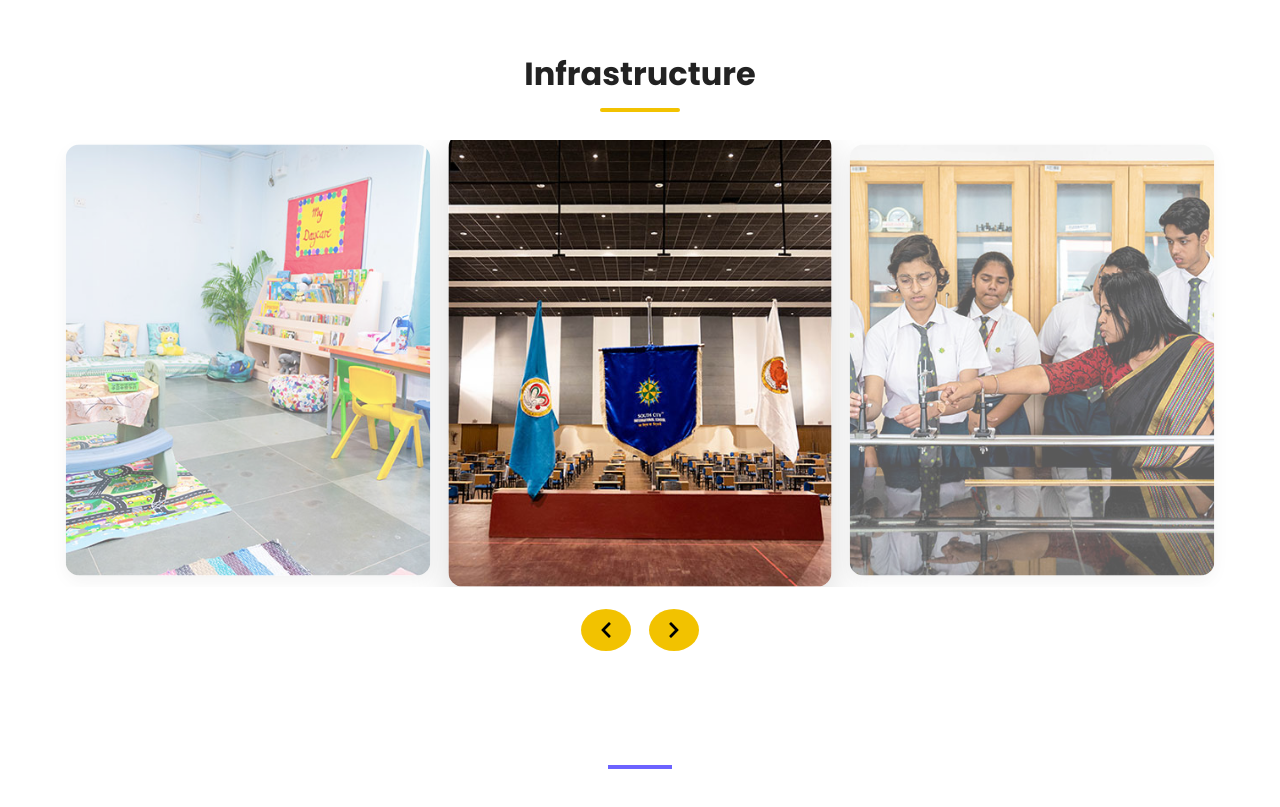
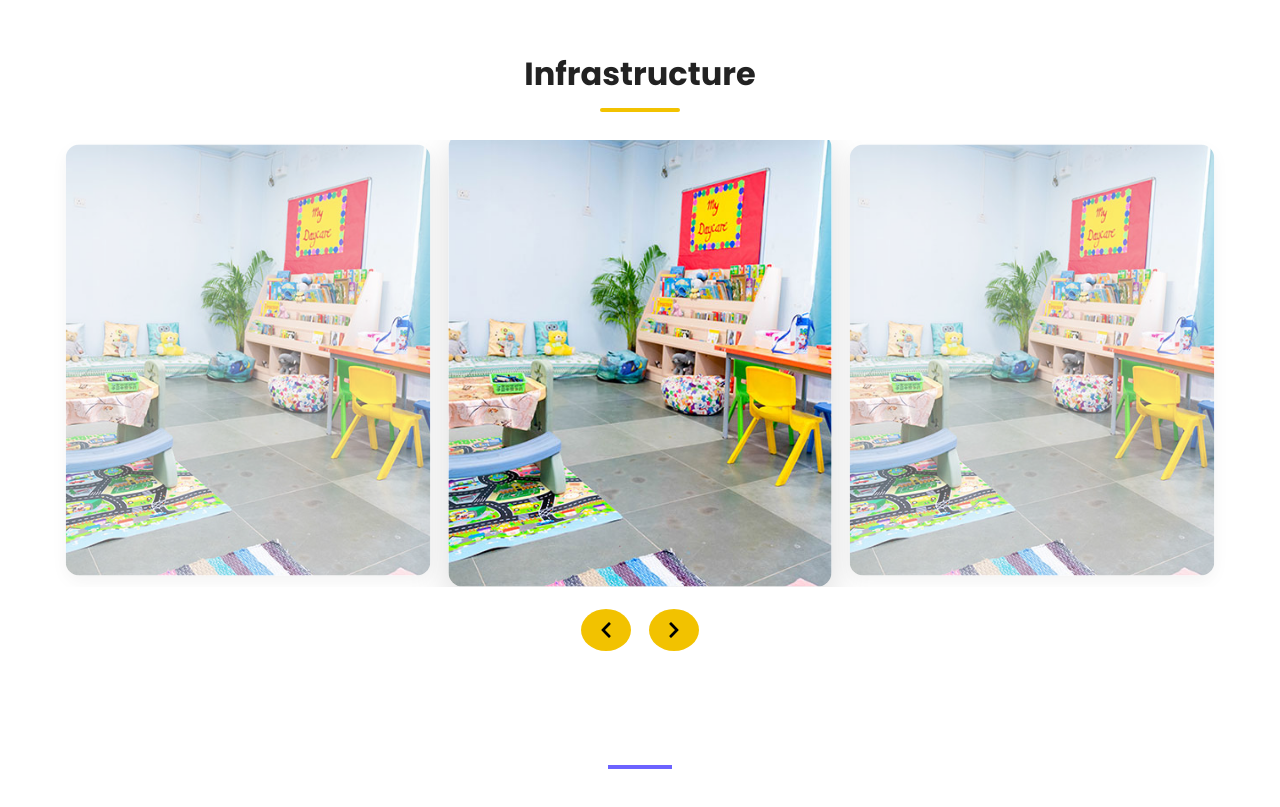
Before and after one commit to LABONYAPUBLICSCHOOL/LPS-FRONTEND, a React (Vite) app: page / in a window 1280 px wide. Shown: the part 2720-3527 px from the top of the page. Built offline with nearby package versions, Linux system fonts and the light colour scheme; grey boxes are pictures that could not be loaded.

Commit message:
image changed

```diff
--- a/src/components/Infrastructure/Infrastructure.jsx
+++ b/src/components/Infrastructure/Infrastructure.jsx
@@ -6,9 +6,9 @@ import "./Infrastructure.css";
 import { FaChevronLeft, FaChevronRight } from "react-icons/fa";
 
 const images = [
-  { id: 1, src: "/ourcampus1.jpg", alt: "Library" },
-  { id: 2, src: "/ourcampus2.jpg", alt: "Playground" },
-  { id: 3, src: "/ourcampus3.jpg", alt: "Classroom" },
+  { id: 1, src: "/ourcampus4.jpg", alt: "Library" },
+  { id: 2, src: "/ourcampus4.jpg", alt: "Playground" },
+  { id: 3, src: "/ourcampus4.jpg", alt: "Classroom" },
   { id: 4, src: "/ourcampus4.jpg", alt: "Auditorium" },
   { id: 5, src: "/ourcampus4.jpg", alt: "Computer Lab" },
 ];
--- a/src/components/PrincipalMsg/PrincipalMsg.jsx
+++ b/src/components/PrincipalMsg/PrincipalMsg.jsx
@@ -48,9 +48,9 @@ function PrincipalMsg() {
               <b>Warm regards,</b>
             </p>
             <p>
-              <b>Rupika Nath</b>
+              <b>Sarita Roy</b>
             </p>
-            <p>Vice Principal, Labonaya Public School</p>
+            <p>Principal, Labonaya Public School</p>
           </div>
         </div>
       </section>
```
